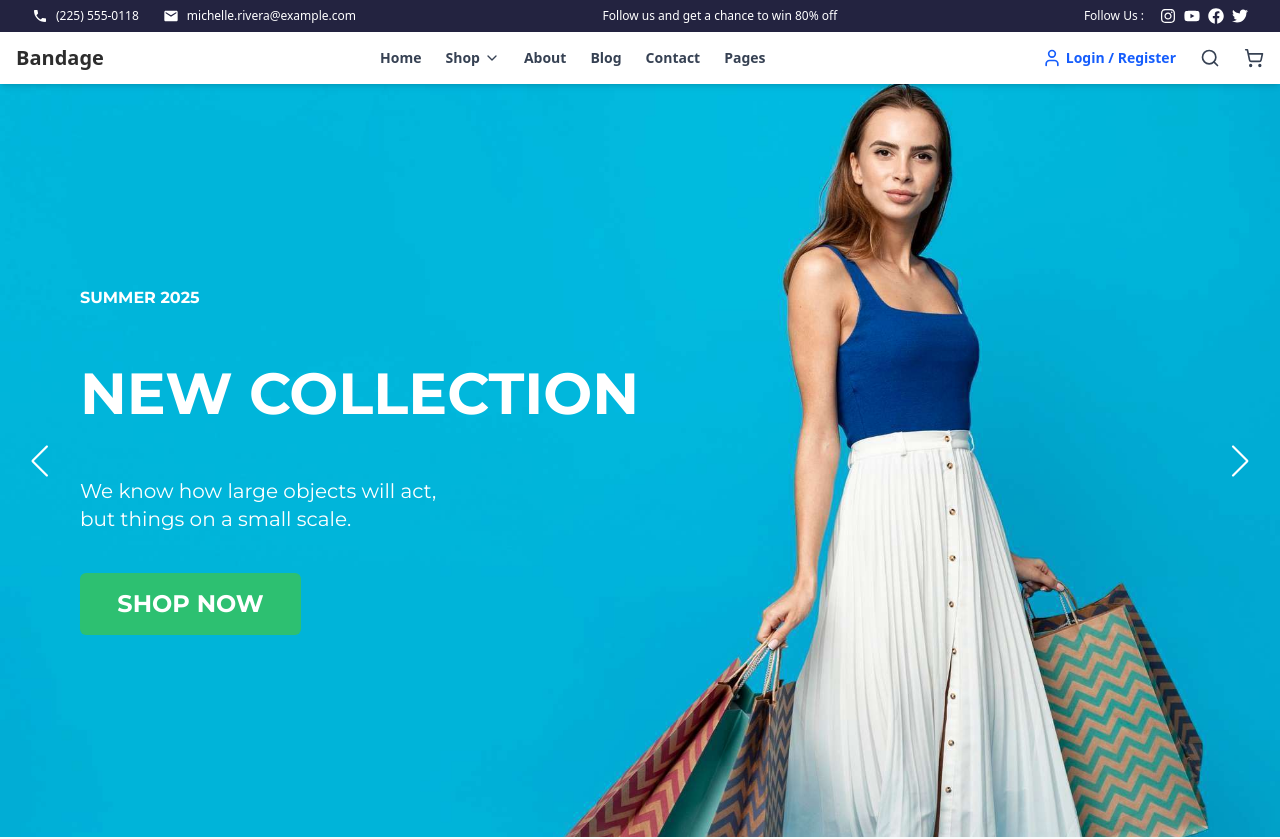
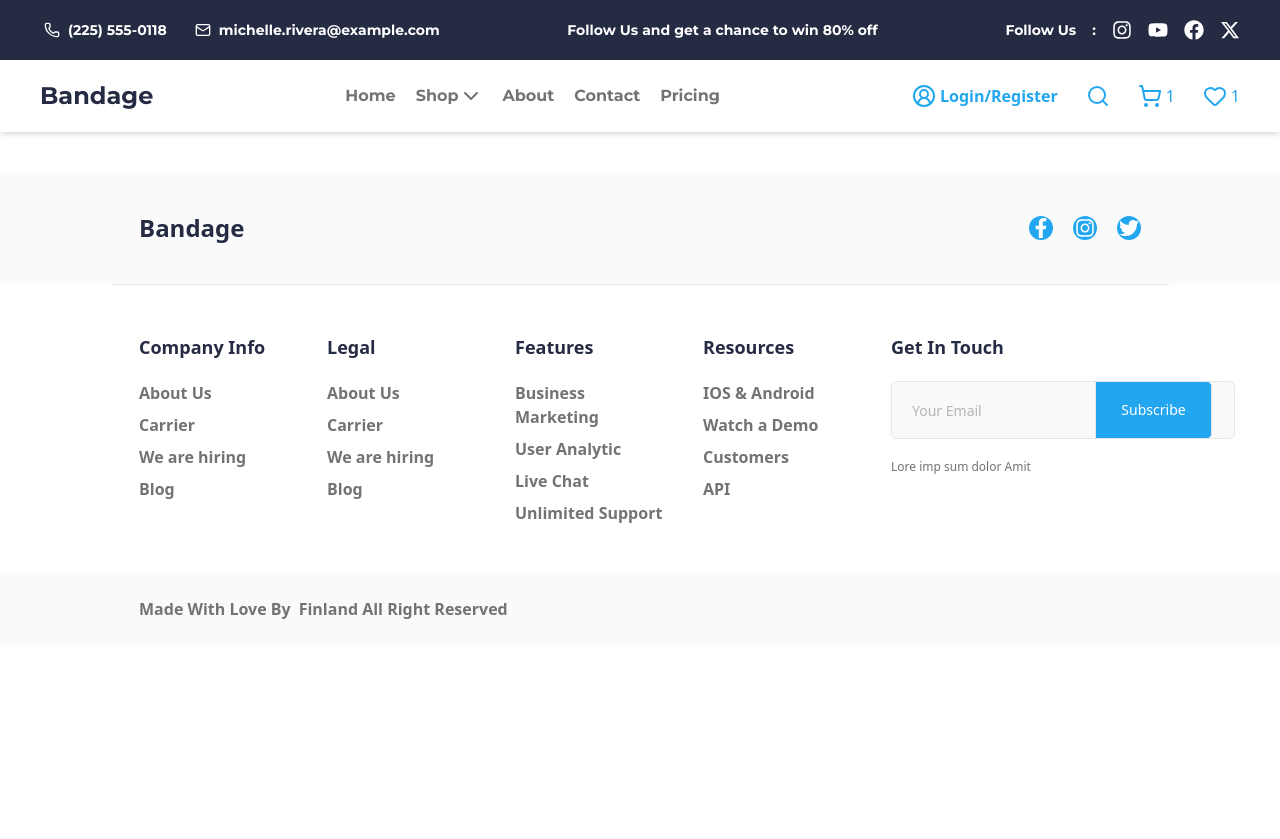
Before and after one commit to barisuyar9/e-commerce-project, a React (Vite) app: page /register in a window 1280 px wide. Shown: the top 839 px of the page. After the commit the page ends 800 px from the top, so only its background shows below. Built offline with nearby package versions, Linux system fonts and the light colour scheme.

Commit message:
Dosyalar güncellendi

```diff
--- a/src/App.jsx
+++ b/src/App.jsx
@@ -1,34 +1,16 @@
-// src/App.jsx
 import React from "react";
 import { BrowserRouter as Router, Route, Switch } from "react-router-dom";
-import Header from "./layout/Header"; // Header bileşenini buradan import ettik
-import Slider from "./components/home-components/Hero-Slider";
-import CategoryPick from "./components/home-components/CategoryPick";
-import FavProducts from "./components/home-components/FavProducts";
-import BottomSlider from "./components/home-components/BottomSlider";
-import CallToAction from "./components/home-components/CallToAction";
+import Header from "./layout/Header";
 import Footer from "./layout/Footer";
-import FeaturedPosts from "./components/home-components/FeaturedPosts";
+import PageContent from "./layout/PageContent";
+
 function App() {
   return (
     <Router>
-      {/* Header her sayfada sabit görünecek */}
       <Header />
-      <Slider />
-      <CategoryPick />
-      <FavProducts />
-      <BottomSlider />
-      <CallToAction />
-      <FeaturedPosts />
+      <PageContent />
       <Footer />
-
-      {/* Route içerikleri - HomePage ve diğerleri kaldırıldı, şimdilik sadece Header ve Slider görünür olacak */}
-      <Switch>
-
-        {/* Buraya ileride farklı sayfalarınız için rotalar ekleyebilirsiniz. */}
-      </Switch>
     </Router>
   );
 }
-
 export default App;
--- a/src/layout/Header.jsx
+++ b/src/layout/Header.jsx
@@ -1,141 +1,318 @@
-import { useState } from "react";
 import {
-  User,
+  ChevronDown,
+  ChevronUp,
+  CircleUserRound,
+  Heart,
+  Mail,
+  Menu,
+  Phone,
   Search,
   ShoppingCart,
-  Menu,
-  ChevronDown, // Dropdown menü için eklendi
 } from "lucide-react";
-import { Link } from "react-router-dom";
-import { FaInstagram, FaYoutube, FaFacebook, FaTwitter } from "react-icons/fa";
-import { MdEmail, MdPhone } from "react-icons/md";
+import { FaFacebook, FaInstagram, FaYoutube } from "react-icons/fa";
+import { FaXTwitter } from "react-icons/fa6";
 
-const Header = () => {
-  const [isMenuOpen, setIsMenuOpen] = useState(false);
-  const [isShopDropdownOpen, setIsShopDropdownOpen] = useState(false); // Shop dropdown durumu
+import { useState } from "react";
+import { Link, useLocation } from "react-router-dom";
+
+export default function Header() {
+  const [isOpen, setIsOpen] = useState(false);
+
+  const toggleMenu = () => {
+    setIsOpen(!isOpen);
+  };
+
+  const location = useLocation();
 
   return (
-    <>
-      {/* Üst Bar: Sadece desktop, kırmızı çerçeveli */}
-      <div className="hidden md:flex w-full items-center justify-between px-8 py-2 bg-[#232340] text-white text-xs font-medium">
-        <div className="flex items-center gap-6">
-          <span className="flex items-center gap-1"><MdPhone className="inline-block w-4 h-4 mr-1" /> (225) 555-0118</span>
-          <span className="flex items-center gap-1"><MdEmail className="inline-block w-4 h-4 mr-1" /> michelle.rivera@example.com</span>
+    <header className="z-50 relative">
+      <div className="hidden md:flex flex-row flex-wrap gap-10 items-center justify-between md:bg-[#252B42] px-10 py-5 text-white text-sm font-bold font-[Montserrat]">
+        <div className="flex gap-1 items-center justify-center ">
+          <Phone className="h-4" />
+          <span>(225) 555-0118</span>
+          <Mail className="h-4 ml-5" />
+          <span>michelle.rivera@example.com</span>
         </div>
-        <span className="">Follow us and get a chance to win 80% off</span>
-        <div className="flex items-center gap-2">
-          <span className="mr-2">Follow Us :</span>
-          <a href="#" className="hover:text-blue-400"><FaInstagram className="w-4 h-4" /></a>
-          <a href="#" className="hover:text-red-500"><FaYoutube className="w-4 h-4" /></a>
-          <a href="#" className="hover:text-blue-600"><FaFacebook className="w-4 h-4" /></a>
-          <a href="#" className="hover:text-blue-400"><FaTwitter className="w-4 h-4" /></a>
+        <div>
+          <p>Follow Us and get a chance to win 80% off</p>
+        </div>
+        <div className="flex gap-4 items-center justify-center">
+          <p>Follow Us</p>
+          <p>:</p>
+          <a
+            href="https://www.instagram.com/"
+            target="_blank"
+            rel="noopener noreferrer"
+          >
+            <FaInstagram className="text-xl" />
+          </a>
+
+          <a
+            href="https://www.youtube.com/"
+            target="_blank"
+            rel="noopener noreferrer"
+          >
+            <FaYoutube className="text-xl" />
+          </a>
+
+          <a
+            href="https://www.facebook.com/"
+            target="_blank"
+            rel="noopener noreferrer"
+          >
+            <FaFacebook className="text-xl" />
+          </a>
+
+          <a href="https://x.com/" target="_blank" rel="noopener noreferrer">
+            <FaXTwitter className="text-xl" />
+          </a>
         </div>
       </div>
 
-      <header className="w-full flex flex-col md:flex-row justify-between items-center px-4 py-3 shadow-md relative z-10 bg-white">
-        {/* Üst Kısım: Logo, Ana Menü, İkonlar */}
-        <div className="w-full flex justify-between items-center">
-          {/* Logo */}
-          <div className="text-xl font-bold text-[#2D2D2D]">Bandage</div>
+      <div className="flex flex-wrap justify-between items-center gap-5 px-10 py-5 shadow-md">
+        <Link
+          className="font-[Montserrat] text-2xl font-bold text-[#252B42]"
+          to="/"
+        >
+          Bandage
+        </Link>
+        <div className="hidden md:flex  justify-between items-center gap-5  font-[Montserrat] text-xsm text-[#737373] ">
+          <Link
+            to="/"
+            onClick={() => setIsOpen(false)}
+            className={`${
+              location.pathname === "/" ? "font-normal" : "font-bold"
+            } `}
+          >
+            Home
+          </Link>
+          <div className="relative flex">
+            <Link
+              to="/shop"
+              onClick={toggleMenu}
+              className={`${
+                location.pathname === "/shop" ? "font-normal" : "font-bold"
+              } `}
+            >
+              Shop
+            </Link>
 
-        {/* Menü (Masaüstü görünümde açık) */}
-        <nav className="hidden md:flex items-center gap-6">
-          <Link to="/" className="text-gray-700 text-sm hover:text-blue-600 font-bold">Home</Link>
-
-          {/* Shop Dropdown */}
-          <div className="relative">
-            <button
-              onClick={() => setIsShopDropdownOpen(!isShopDropdownOpen)}
-              className="flex items-center text-gray-700 text-sm hover:text-blue-600 font-bold focus:outline-none"
-            >
-              Shop <ChevronDown className="ml-1 w-4 h-4" />
-            </button>
-            {isShopDropdownOpen && (
-              <div className="absolute top-full left-1/2 -translate-x-1/2 mt-2 w-max bg-white shadow-lg rounded-md py-2 px-4 md:flex hidden">
-                <div className="flex flex-col items-start mr-8">
-                  <h3 className="font-bold text-gray-800 mb-2">Kadın</h3>
-                  <Link to="/category/women/bags" className="text-gray-700 text-sm hover:text-blue-600 py-1" onClick={() => setIsShopDropdownOpen(false)}>Bags</Link>
-                  <Link to="/category/women/belts" className="text-gray-700 text-sm hover:text-blue-600 py-1" onClick={() => setIsShopDropdownOpen(false)}>Belts</Link>
-                  <Link to="/category/women/cosmetics" className="text-gray-700 text-sm hover:text-blue-600 py-1" onClick={() => setIsShopDropdownOpen(false)}>Cosmetics</Link>
-                  <Link to="/category/women/dresses" className="text-gray-700 text-sm hover:text-blue-600 py-1" onClick={() => setIsShopDropdownOpen(false)}>Dresses</Link>
-                  <Link to="/category/women/hats" className="text-gray-700 text-sm hover:text-blue-600 py-1" onClick={() => setIsShopDropdownOpen(false)}>Hats</Link>
+            {isOpen ? (
+              <ChevronUp onClick={toggleMenu} className="cursor-pointer" />
+            ) : (
+              <ChevronDown onClick={toggleMenu} className="cursor-pointer" />
+            )}
+            {isOpen && (
+              <div className="absolute flex top-full mt-2  shadow-md gap-30 p-5 font-bold text-sm w-96 bg-white">
+                <div className="flex flex-col justify-between gap-10 w-20">
+                  <Link
+                    className="text-[#252B42]"
+                    //to="/shop"
+                  >
+                    Women
+                  </Link>
+                  <div className="flex flex-col gap-5">
+                    <Link
+                      //to="/shop"
+                      onClick={toggleMenu}
+                      className="hover:font-normal"
+                    >
+                      Bags
+                    </Link>
+                    <Link
+                      // to="/shop"
+                      onClick={toggleMenu}
+                      className="hover:font-normal"
+                    >
+                      Belts
+                    </Link>
+                    <Link
+                      //to="/shop"
+                      onClick={toggleMenu}
+                      className="hover:font-normal"
+                    >
+                      Cosmetics
+                    </Link>
+                    <Link
+                      //to="/shop"
+                      onClick={toggleMenu}
+                      className="hover:font-normal"
+                    >
+                      Shoes
+                    </Link>
+                    <Link
+                      //to="/shop"
+                      onClick={toggleMenu}
+                      className="hover:font-normal"
+                    >
+                      Hats
+                    </Link>
+                  </div>
                 </div>
-                <div className="flex flex-col items-start">
-                  <h3 className="font-bold text-gray-800 mb-2">Erkek</h3>
-                  <Link to="/category/men/bags" className="text-gray-700 text-sm hover:text-blue-600 py-1" onClick={() => setIsShopDropdownOpen(false)}>Bags</Link>
-                  <Link to="/category/men/belts" className="text-gray-700 text-sm hover:text-blue-600 py-1" onClick={() => setIsShopDropdownOpen(false)}>Belts</Link>
-                  <Link to="/category/men/cosmetics" className="text-gray-700 text-sm hover:text-blue-600 py-1" onClick={() => setIsShopDropdownOpen(false)}>Cosmetics</Link>
-                  <Link to="/category/men/shirts" className="text-gray-700 text-sm hover:text-blue-600 py-1" onClick={() => setIsShopDropdownOpen(false)}>Shirts</Link>
-                  <Link to="/category/men/shoes" className="text-gray-700 text-sm hover:text-blue-600 py-1" onClick={() => setIsShopDropdownOpen(false)}>Shoes</Link>
+                <div className="flex flex-col justify-between gap-10 w-20">
+                  <Link
+                    className="text-[#252B42]"
+                    //to="/shop"
+                  >
+                    Men
+                  </Link>
+                  <div className="flex flex-col gap-5">
+                    <Link
+                      //to="/shop"
+                      onClick={toggleMenu}
+                      className="hover:font-normal"
+                    >
+                      Bags
+                    </Link>
+                    <Link
+                      //to="/shop"
+                      onClick={toggleMenu}
+                      className="hover:font-normal"
+                    >
+                      Belts
+                    </Link>
+                    <Link
+                      // to="/shop"
+                      onClick={toggleMenu}
+                      className="hover:font-normal"
+                    >
+                      Cosmetics
+                    </Link>
+                    <Link
+                      //to="/shop"
+                      onClick={toggleMenu}
+                      className="hover:font-normal"
+                    >
+                      Shoes
+                    </Link>
+                    <Link
+                      //to="/shop"
+                      onClick={toggleMenu}
+                      className="hover:font-normal"
+                    >
+                      Hats
+                    </Link>
+                  </div>
                 </div>
               </div>
             )}
           </div>
 
-          <Link to="/about" className="text-gray-700 text-sm hover:text-blue-600 font-bold">About</Link>
-          <Link to="/blog" className="text-gray-700 text-sm hover:text-blue-600 font-bold">Blog</Link>
-          <Link to="/contact" className="text-gray-700 text-sm hover:text-blue-600 font-bold">Contact</Link>
-          <Link to="/pages" className="text-gray-700 text-sm hover:text-blue-600 font-bold">Pages</Link>
-        </nav>
+          <Link
+            to="/about"
 
-        {/* Iconlar + Hamburger */}
-        <div className="flex items-center gap-4 md:gap-6">
-          <Link to="/login" className="hidden md:flex items-center text-blue-600 text-sm hover:text-blue-800 font-bold">
-            <User className="w-5 h-5 mr-1" /> Login / Register
+            onClick={() => setIsOpen(false)}
+            className={`${
+              location.pathname === "/about" ? "font-normal" : "font-bold"
+            }`}
+          >
+            About
           </Link>
-          <Search className="w-5 h-5 text-gray-700" />
-          <ShoppingCart className="w-5 h-5 text-gray-700" />
-          {/* Sadece mobilde göster */}
-          <button
-            onClick={() => setIsMenuOpen(!isMenuOpen)}
-            className="md:hidden"
+
+          <Link
+            to="/contact"
+            onClick={() => setIsOpen(false)}
+            className={`${
+              location.pathname === "/contact" ? "font-normal" : "font-bold"
+            }`}
           >
-            <Menu className="w-6 h-6 text-gray-700" />
-          </button>
+            Contact
+          </Link>
+          <Link
+            to="/pricing"
+
+            onClick={() => setIsOpen(false)}
+            className={`${
+              location.pathname === "/pricing" ? "font-normal" : "font-bold"
+            }`}
+          >
+            Pricing
+          </Link>
+        </div>
+        <div className="flex gap-5 md:gap-7 text-[#252B42] md:text-[#23A6F0]">
+          <Link
+            //to="/profile"
+            to="/maintenance"
+            className="flex gap-1 content-center items-center "
+          >
+            <CircleUserRound />
+            <p className="hidden md:flex text-[#23A6F0] font-bold">
+              Login/Register
+            </p>
+          </Link>
+          {/* search */}
+          <Search />
+          <Link
+            //to="/profile/cart"
+            to="/maintenance"
+            className="flex gap-1 content-center items-center"
+          >
+            <ShoppingCart />
+            {/* cart */}
+            <p className="hidden md:flex">1</p>
+          </Link>
+          <Menu onClick={toggleMenu} className="md:hidden" />
+          <Link
+            //to="/profile/likes"
+            className="hidden md:flex gap-1 content-center items-center"
+          >
+            <Heart />
+            {/* likes */}
+            <p>1</p>
+          </Link>
         </div>
       </div>
+      {isOpen && (
+        <div className="flex flex-col justify-between items-center gap-10 px-10 py-20 font-[Montserrat] text-3xl text-[#737373] md:hidden">
+          <Link
+            to="/"
+            className={`${
+              location.pathname === "/" ? "font-normal" : "font-bold"
+            }`}
+          >
+            Home
+          </Link>
+          <Link
+            to="/shop"
+            className={`${
+              location.pathname === "/shop" ? "font-normal" : "font-bold"
+            }`}
+          >
+            Product
+          </Link>
 
-      {/* Mobil Menü (Açılır kapanır) */}
-      {isMenuOpen && (
-        <div className="md:hidden absolute top-full left-0 w-full bg-white shadow-md py-4 flex flex-col items-center gap-4">
-          <Link to="/" className="text-gray-800 text-lg" onClick={() => setIsMenuOpen(false)}>Home</Link>
-          <div className="relative w-full text-center">
-            <button
-              onClick={() => setIsShopDropdownOpen(!isShopDropdownOpen)}
-              className="flex items-center justify-center w-full text-gray-800 text-lg focus:outline-none"
-            >
-              Shop <ChevronDown className="ml-1 w-4 h-4" />
-            </button>
-            {isShopDropdownOpen && (
-              <div className="mt-2 w-full bg-gray-50 shadow-inner py-2 flex flex-col items-center">
-                <h4 className="font-bold text-gray-800 mt-2 mb-1">Kadın</h4>
-                <Link to="/category/women/bags" className="text-gray-700 text-md hover:text-blue-600 py-1" onClick={() => { setIsMenuOpen(false); setIsShopDropdownOpen(false); }}>Bags</Link>
-                <Link to="/category/women/belts" className="text-gray-700 text-md hover:text-blue-600 py-1" onClick={() => { setIsMenuOpen(false); setIsShopDropdownOpen(false); }}>Belts</Link>
-                <Link to="/category/women/cosmetics" className="text-gray-700 text-md hover:text-blue-600 py-1" onClick={() => { setIsMenuOpen(false); setIsShopDropdownOpen(false); }}>Cosmetics</Link>
-                <Link to="/category/women/dresses" className="text-gray-700 text-md hover:text-blue-600 py-1" onClick={() => { setIsMenuOpen(false); setIsShopDropdownOpen(false); }}>Dresses</Link>
-                <Link to="/category/women/hats" className="text-gray-700 text-md hover:text-blue-600 py-1" onClick={() => { setIsMenuOpen(false); setIsShopDropdownOpen(false); }}>Hats</Link>
+          <Link
+            to="/about"
 
-                <h4 className="font-bold text-gray-800 mt-4 mb-1">Erkek</h4>
-                <Link to="/category/men/bags" className="text-gray-700 text-md hover:text-blue-600 py-1" onClick={() => { setIsMenuOpen(false); setIsShopDropdownOpen(false); }}>Bags</Link>
-                <Link to="/category/men/belts" className="text-gray-700 text-md hover:text-blue-600 py-1" onClick={() => { setIsMenuOpen(false); setIsShopDropdownOpen(false); }}>Belts</Link>
-                <Link to="/category/men/cosmetics" className="text-gray-700 text-md hover:text-blue-600 py-1" onClick={() => { setIsMenuOpen(false); setIsShopDropdownOpen(false); }}>Cosmetics</Link>
-                <Link to="/category/men/shirts" className="text-gray-700 text-md hover:text-blue-600 py-1" onClick={() => { setIsMenuOpen(false); setIsShopDropdownOpen(false); }}>Shirts</Link>
-                <Link to="/category/men/shoes" className="text-gray-700 text-md hover:text-blue-600 py-1" onClick={() => { setIsMenuOpen(false); setIsShopDropdownOpen(false); }}>Shoes</Link>
-              </div>
-            )}
-          </div>
-          <Link to="/about" className="text-gray-800 text-lg" onClick={() => setIsMenuOpen(false)}>About</Link>
-          <Link to="/blog" className="text-gray-800 text-lg" onClick={() => setIsMenuOpen(false)}>Blog</Link>
-          <Link to="/contact" className="text-gray-800 text-lg" onClick={() => setIsMenuOpen(false)}>Contact</Link>
-          <Link to="/pages" className="text-gray-800 text-lg" onClick={() => setIsMenuOpen(false)}>Pages</Link>
-          <Link to="/login" className="flex items-center text-blue-600 text-lg mt-2" onClick={() => setIsMenuOpen(false)}>
-            <User className="w-6 h-6 mr-2" /> Login / Register
+            onClick={() => setIsOpen(false)}
+            className={`${
+              location.pathname === "/about" ? "font-normal" : "font-bold"
+            }`}
+          >
+            About
+          </Link>
+
+          <Link
+            to="/contact"
+            onClick={() => setIsOpen(false)}
+            className={`${
+              location.pathname === "/contact" ? "font-normal" : "font-bold"
+            }`}
+          >
+            Contact
+          </Link>
+          <Link
+            to="/pricing"
+
+            onClick={() => setIsOpen(false)}
+            className={`${
+              location.pathname === "/pricing" ? "font-normal" : "font-bold"
+            }`}
+          >
+            Pricing
           </Link>
         </div>
       )}
     </header>
-    </>
   );
-};
-
-export default Header;
+}
--- a/src/layout/PageContent.jsx
+++ b/src/layout/PageContent.jsx
@@ -1,6 +1,6 @@
 import { Switch, Route } from "react-router-dom";
 import Home from "../pages/HomePage";
-import Maintenance from "../pages/Maintenance";
+import ShopPage from "../pages/ShopPage";
 
 export default function PageContent() {
   return (
@@ -8,8 +8,8 @@ export default function PageContent() {
       <Route exact path="/">
         <Home />
       </Route>
-      <Route path="/maintenance">
-        <Maintenance />
+      <Route path="/shop">
+        <ShopPage />
       </Route>
     </Switch>
   );
```
Also changed, not shown: src/pages/HomePage.jsx (+19 -0 lines), src/pages/ShopPage.jsx (added, +7 -0 lines), src/components/home-components/HeroSlider.jsx (renamed from src/components/home-components/Hero-Slider.jsx).
